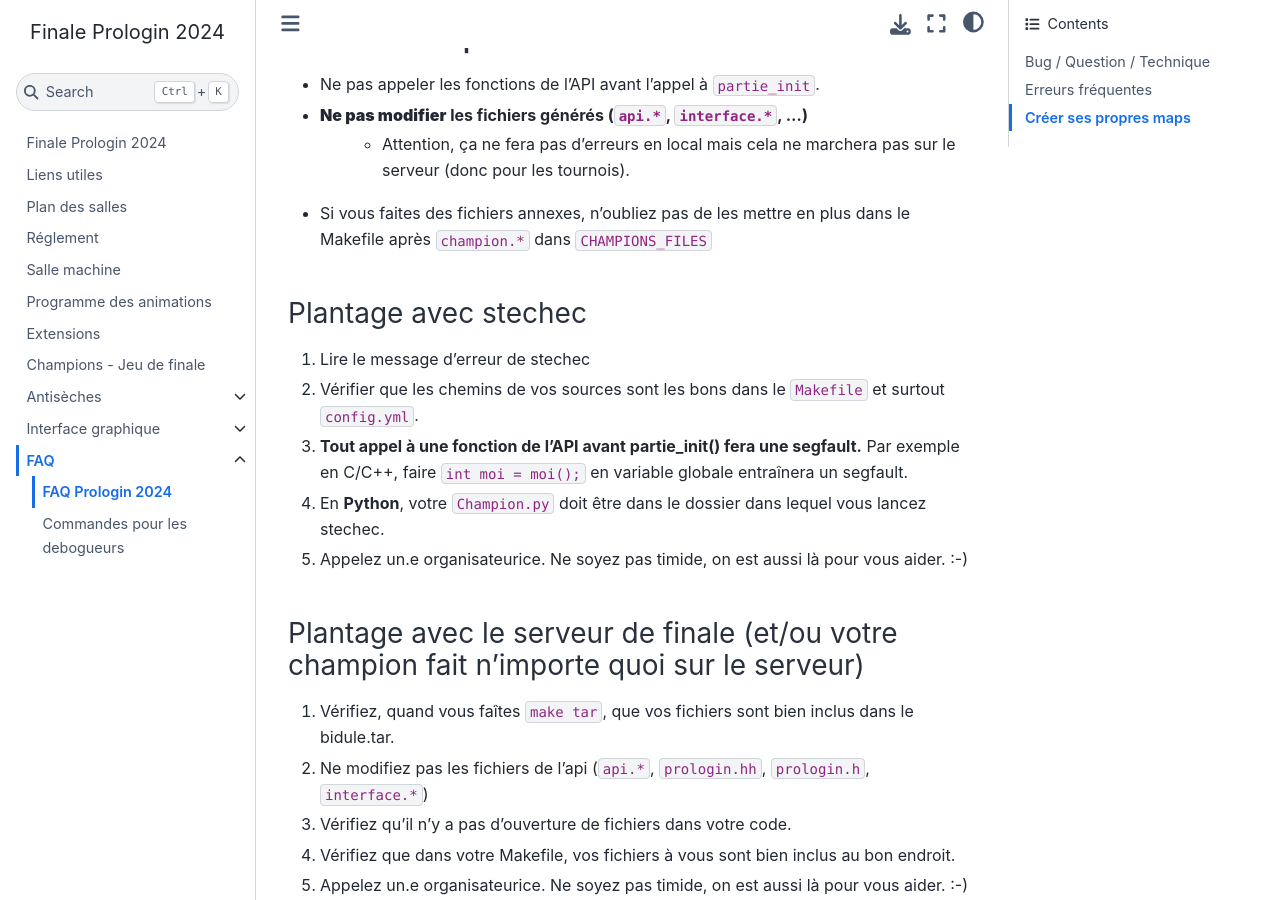
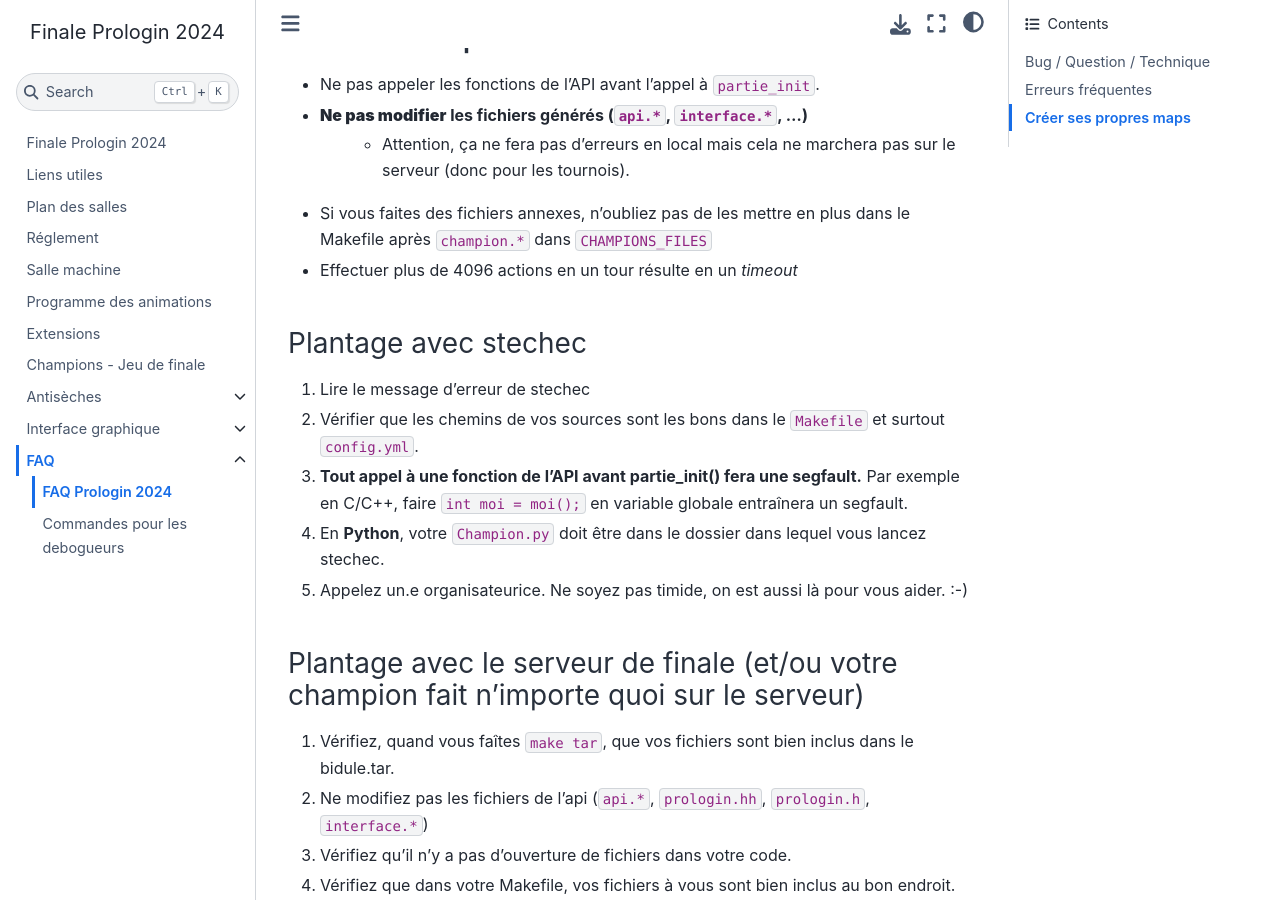
Before and after one commit to prologin/prologin2024, a Sphinx documentation site: the page built from docs/faq/candidat.rst, in a window 1280 px wide and 900 px high, scrolled down 549 px. Built offline with Sphinx 7.4.7 and the Sphinx Book theme 1.1.4, drawn with Linux system fonts in a browser that asks for light colours; pages that are not in the unit, such as notebooks, are missing from menus.

Commit message:
Update the FAQ
Squashed commit of the following:

* docs: mention the timeout if 4096 actions are reached

Signed-off-by: Rostan Tabet <rostan.tabet@gmail.com>

```diff
--- a/docs/faq/candidat.rst
+++ b/docs/faq/candidat.rst
@@ -33,6 +33,7 @@ Erreurs fréquentes
       le serveur (donc pour les tournois).
 - Si vous faites des fichiers annexes, n'oubliez pas de les mettre en plus dans
   le Makefile après ``champion.*`` dans ``CHAMPIONS_FILES``
+- Effectuer plus de 4096 actions en un tour résulte en un *timeout*
 
 Plantage avec stechec
 ---------------------
```
